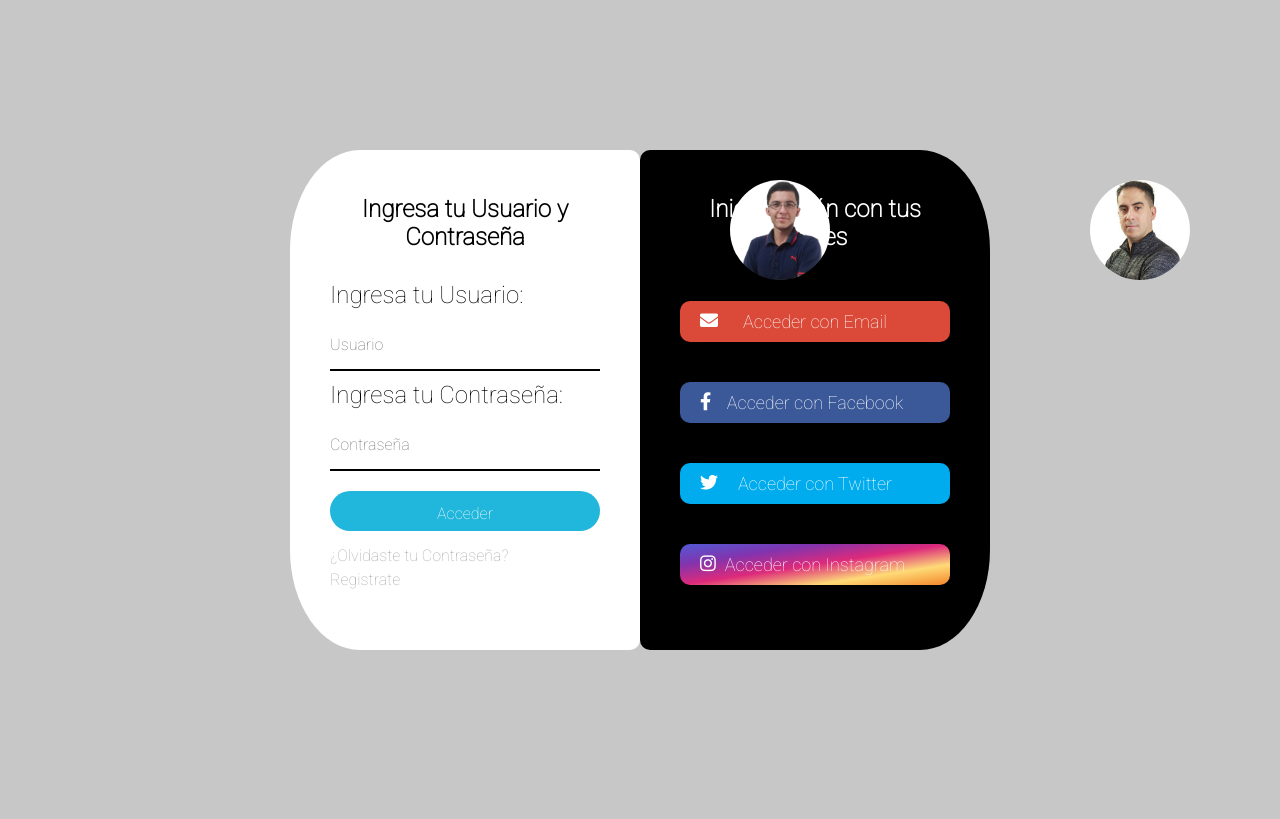
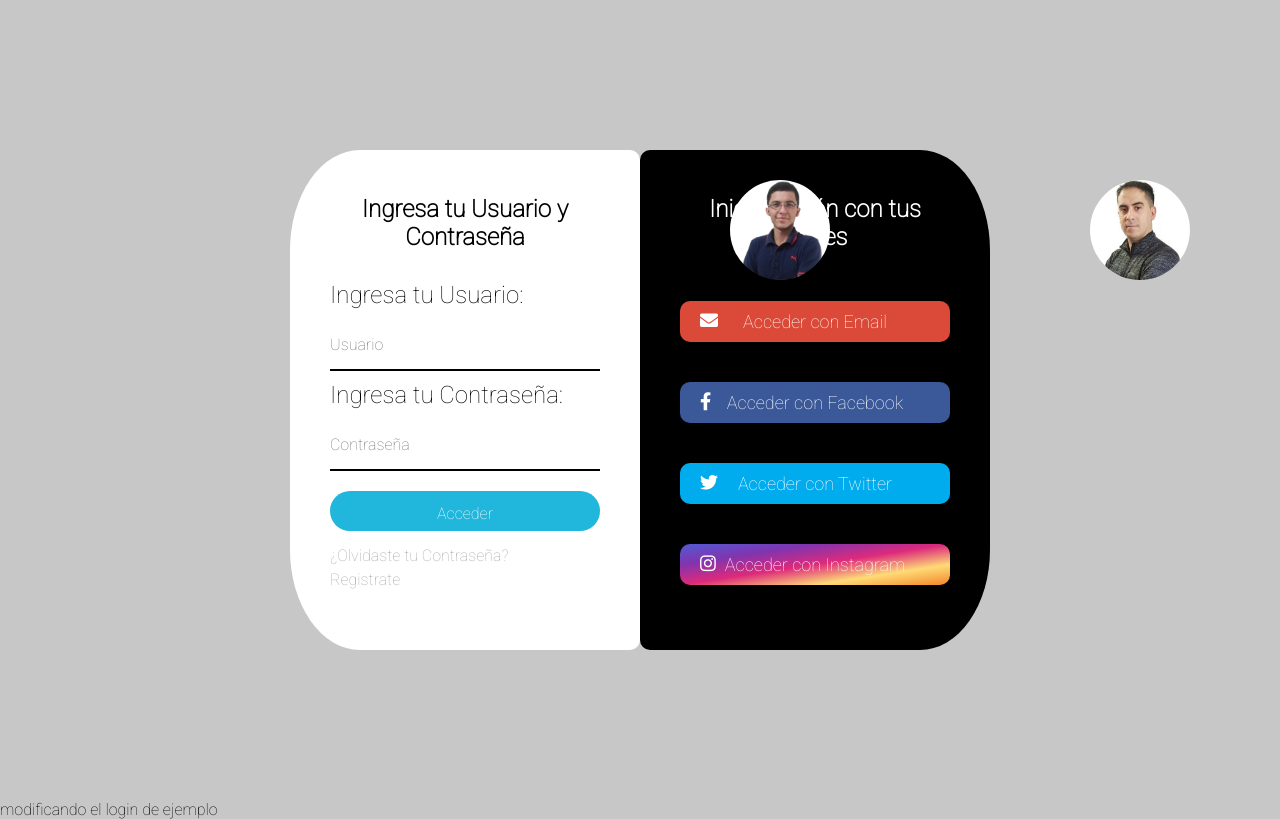
Before and after one commit to BazanJC/PracticaGit, a plain HTML site: page login.html in a window 1280 px wide. Drawn offline with Linux system fonts and the light colour scheme.

Commit message:
modifique el login como ejemplo

```diff
--- a/login.html
+++ b/login.html
@@ -44,6 +44,7 @@
             </div>
         </div>
     </div>
+    modificando el login de ejemplo
 </body>
 
 </html>
```
